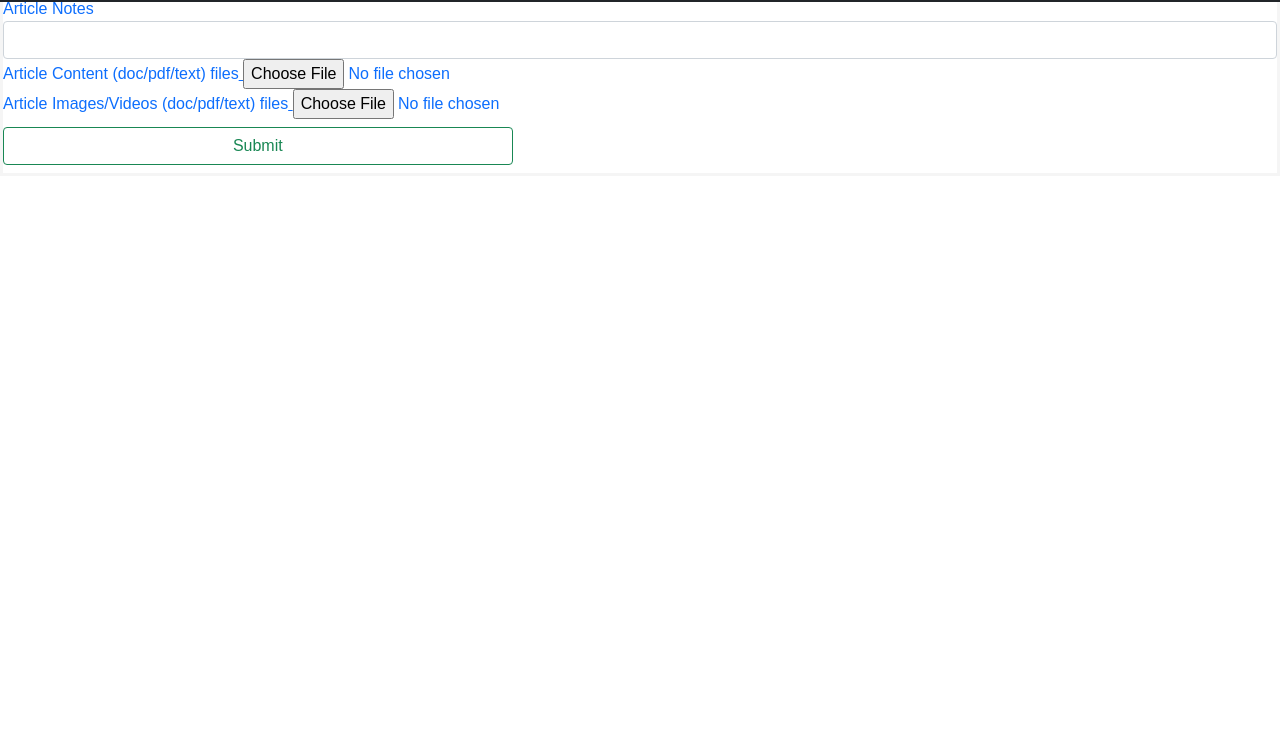
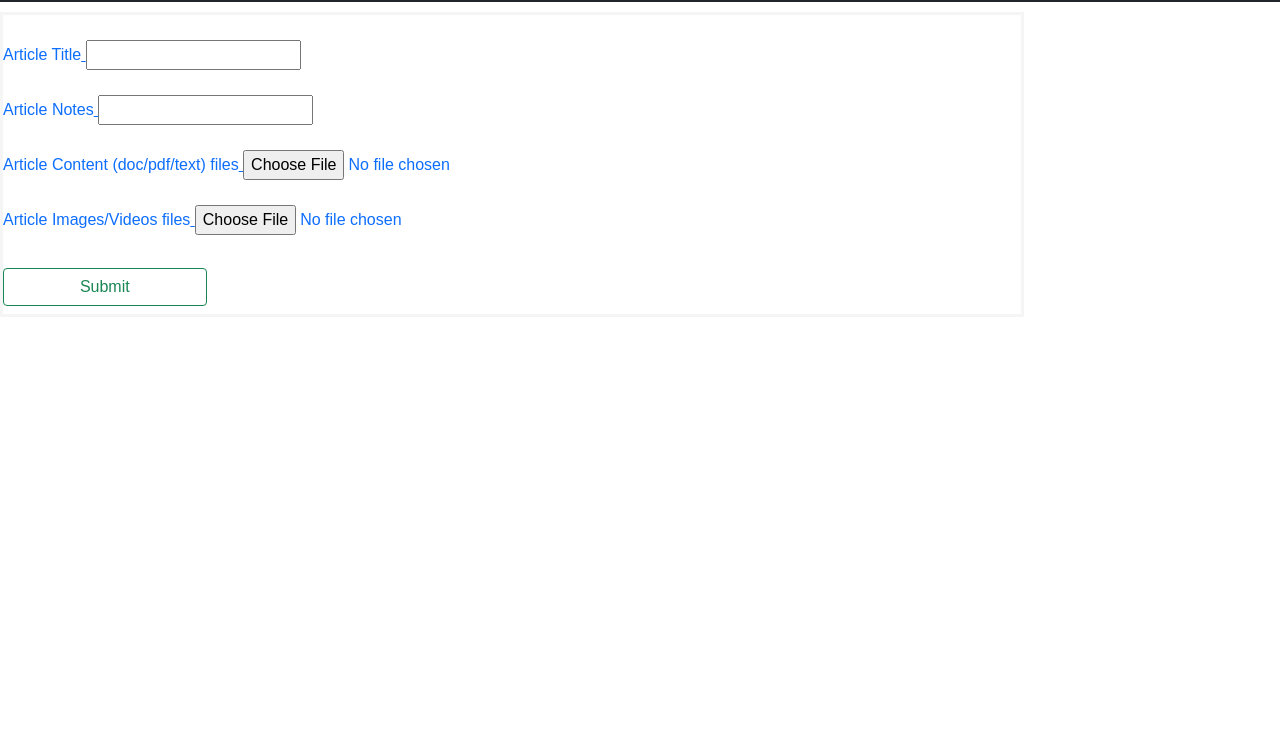
Before and after one commit to Coeus-Group/Coeus-News-Portal-frontend-HTML, a plain HTML site: page newarticle.html in a window 1280 px wide. Shown: the part 68-800 px from the top of the page. Drawn offline with nearby package versions, Linux system fonts and the light colour scheme.

Commit message:
Changes in styles

```diff
--- a/assets/css/style.css
+++ b/assets/css/style.css
@@ -3,6 +3,19 @@ body {
   background-color :white;
 }
 form {border: 3px solid whitesmoke;}
+
+main{
+  margin-top: 60px;
+}
+
+.article-main{
+  margin-top: 80px;
+  width: 80%
+}
+
+.form-newarticle{
+  margin-top: 25px;
+}
 
 .form-signin input[type="email"] {
   margin-bottom: 20px;
@@ -30,7 +43,7 @@ button {
   margin: 8px 0;
   border: none;
   cursor: pointer;
-  width: 40%;
+  width: 20%;
   border-radius: 12px;
   font-size: 16px
 }
--- a/newarticle.html
+++ b/newarticle.html
@@ -16,9 +16,7 @@
         integrity="sha384-b5kHyXgcpbZJO/tY9Ul7kGkf1S0CWuKcCD38l8YkeH8z8QjE0GmW1gYU5S9FOnJ0"
         crossorigin="anonymous"></script>
     <!-- Our styles for this template -->
-    <link rel="stylesheet" href="assets\css\style.css">
-    <!-- Custom styles for this template -->
-    <link href="assets\css\carousel.css" rel="stylesheet">
+    <link rel="stylesheet" href="assets/css/style.css">
 
     <!-- Bootstrap core CSS -->
 </head>
@@ -46,34 +44,36 @@
                         </li>
                     </ul>
 
-                    <button class="btn btn-outline-success" type="submit"><a href="index.html" </a>Signout</button>
+                    <button class="btn btn-outline-success" type="submit"><a href="#" </a>Logout</button>
 
                 </div>
             </div>
         </nav>
     </header>
-
+    <main class="article-main">
         <form>
-        <div class="form-newarticle1">
+            <div class="form-newarticle">
                 <label for="Title">Article Title</label>
-            <input type="text" class="form-control">
+                <input type="text" class="form-title">
             </div>
             <div class="form-newarticle">
                 <label for="Notes">Article Notes</label>
-            <input type="text" class="form-control">
+                <input type="text" class="form-Notes">
             </div>
             <div class="form-newarticle">
                 <label for="Note">Article Content (doc/pdf/text) files</label>
-            <input type="file" class="form-control-file">
+                <input type="file" class="form-file-txt">
             </div>
             <div class="form-newarticle">
-            <label for="Images,Videos ">Article Images/Videos (doc/pdf/text) files</label>
-            <input type="file" class="form-control-file">
+                <label for="Images,Videos ">Article Images/Videos files</label>
+                <input type="file" class="form-file-media">
             </div>
             <div class="form-newarticle">
-            <button class="submitbtn btn btn-outline-success" type="submit" formaction="dashboard.html">Submit</button>
+                <button class="submitbtn btn btn-outline-success" type="submit"
+                    formaction="dashboard.html">Submit</button>
             </div>
         </form>
+    </main>
 
 </body>
 
```
Also changed, not shown: dashboard.html (+2 -9 lines), 2 other files. Lines whose indentation alone changed are shown as unchanged.
